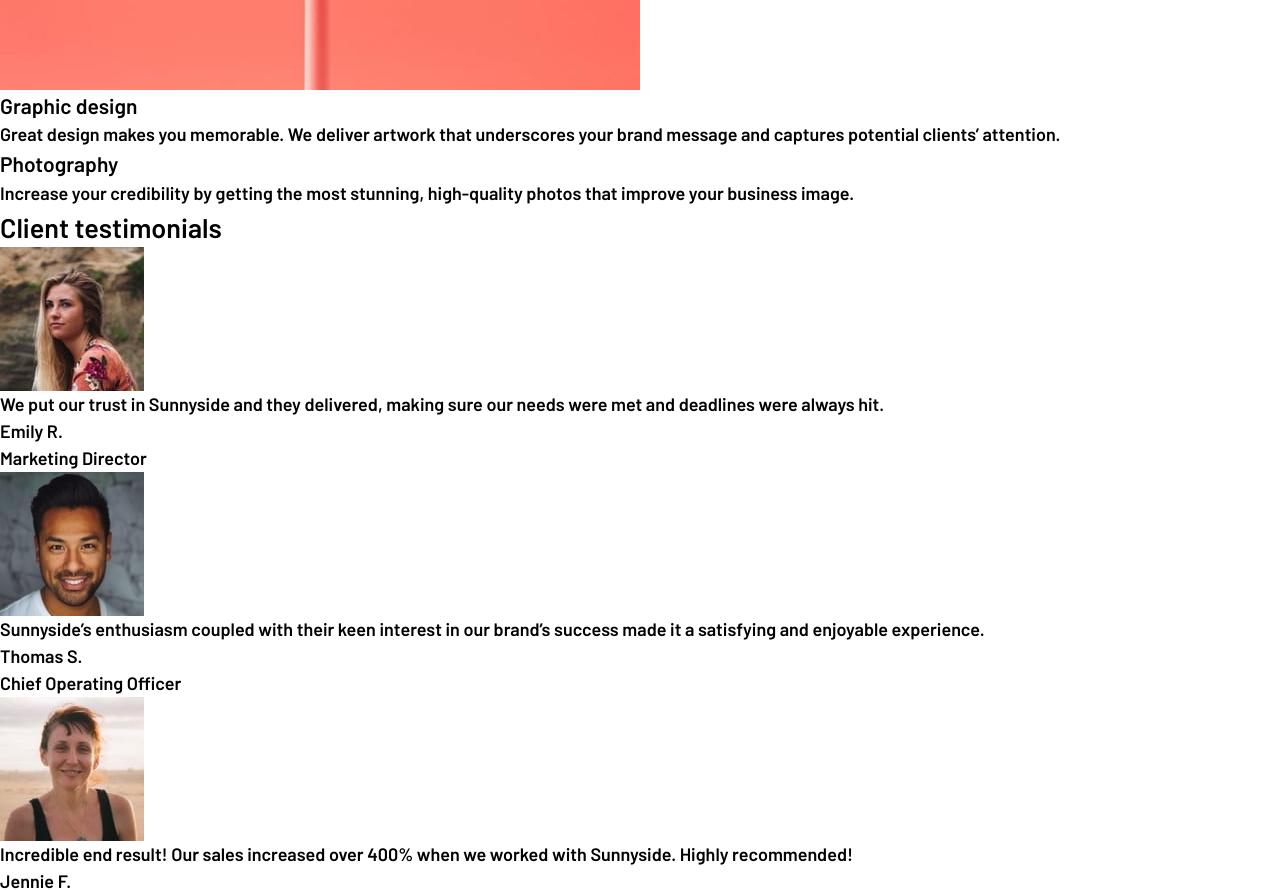
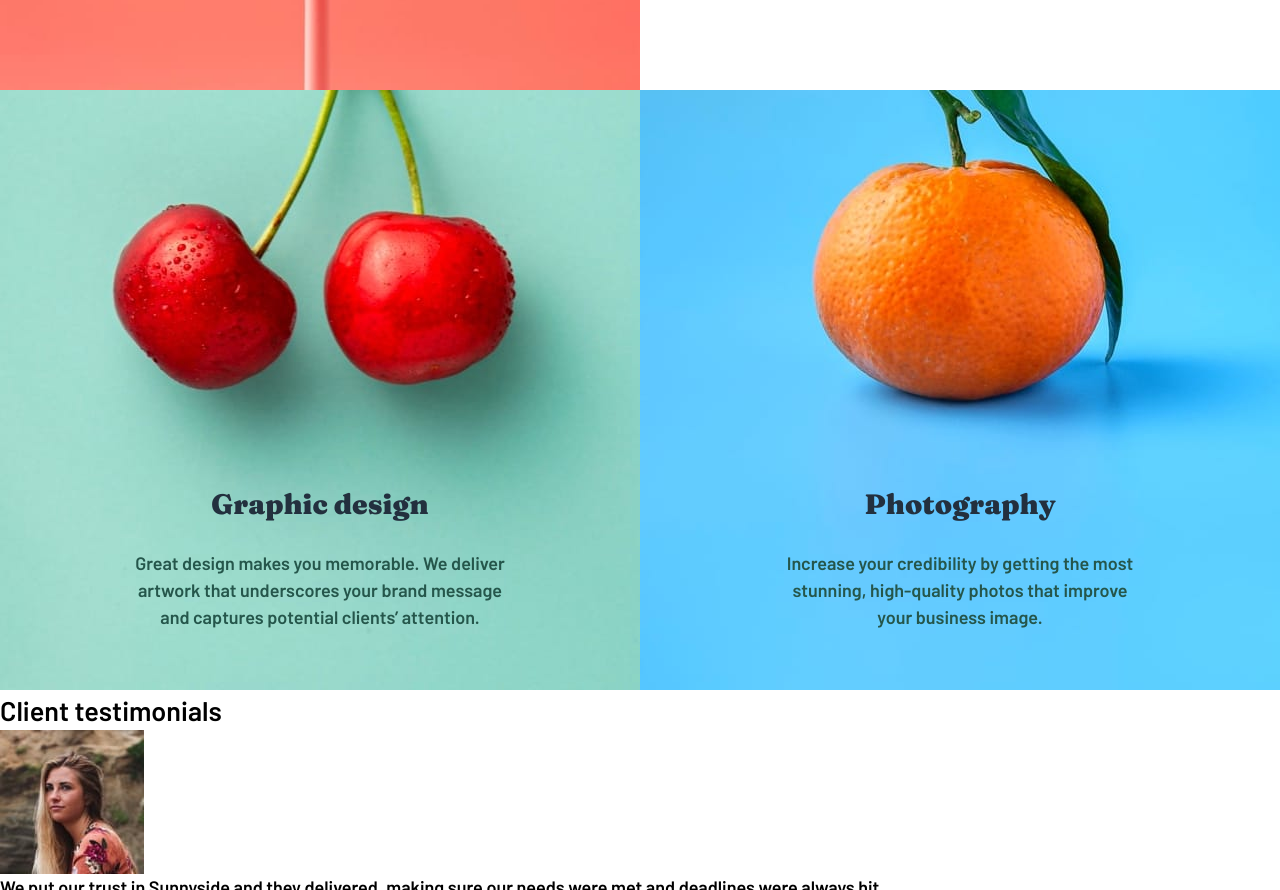
Before and after one commit to humarroquin/sunnyside-landing-page, a plain HTML site: page index.html in a window 1280 px wide. Shown: the part 1777-2667 px from the top of the page. Drawn offline with Linux system fonts and the light colour scheme.

Commit message:
added the services section

```diff
--- a/index.html
+++ b/index.html
@@ -33,7 +33,7 @@
           class="hero__arrow-img"
         />
       </section>
-      <section class="about">
+      <section class="about grid-2cols">
         <div class="about__content">
           <h2 class="heading-secondary">Transform your brand</h2>
           <p class="gray-txt">
@@ -60,21 +60,25 @@
           <a href="#">Learn more</a>
         </div>
       </section>
-      <section class="services">
-        <div class="graphic-design">
-          <h3>Graphic design</h3>
-          <p>
-            Great design makes you memorable. We deliver artwork that
-            underscores your brand message and captures potential clients’
-            attention.
-          </p>
+      <section class="services grid-2cols">
+        <div class="services__graphic-design grid-item">
+          <div class="grid-content">
+            <h3 class="services__heading heading-tertiary">Graphic design</h3>
+            <p class="services__txt">
+              Great design makes you memorable. We deliver artwork that
+              underscores your brand message and captures potential clients’
+              attention.
+            </p>
+          </div>
         </div>
-        <div class="Photography">
-          <h3>Photography</h3>
-          <p>
-            Increase your credibility by getting the most stunning, high-quality
-            photos that improve your business image.
-          </p>
+        <div class="services__photography grid-item">
+          <div class="grid-content">
+            <h3 class="services__heading heading-tertiary">Photography</h3>
+            <p class="services__txt">
+              Increase your credibility by getting the most stunning,
+              high-quality photos that improve your business image.
+            </p>
+          </div>
         </div>
       </section>
       <section class="testimonials">
--- a/styles.css
+++ b/styles.css
@@ -114,7 +114,8 @@ h6 {
 
 /* headings */
 .heading-primary,
-.heading-secondary {
+.heading-secondary,
+.heading-tertiary {
   font-family: var(--ff-headings);
   font-weight: var(--fw-900);
   line-height: 1.3;
@@ -129,6 +130,10 @@ h6 {
   font-size: clamp(2rem, 1.7448979591836735rem + 1.0884353741496597vw, 2.5rem);
 } /* 42px - 32px */
 
+.heading-tertiary {
+  font-size: 28px;
+} /* 42px - 32px */
+
 /* text */
 .gray-txt {
   color: var(--clr-blue-232);
@@ -138,6 +143,12 @@ h6 {
 /* display */
 .d-flex {
   display: flex;
+}
+
+/* Todo: refactor the grids */
+.grid-2cols {
+  display: grid;
+  grid-template-columns: repeat(2, 1fr);
 }
 
 /* PAGE STYLES */
@@ -197,11 +208,6 @@ body {
 }
 
 /* about */
-.about {
-  display: grid;
-  grid-template-columns: repeat(2, 1fr);
-}
-
 .about__content {
   max-width: 32.5rem;
   justify-self: center;
@@ -237,3 +243,39 @@ body {
   transform: translatex(-50%);
   z-index: -1;
 }
+
+/* services */
+.grid-item {
+  height: 600px;
+  display: grid;
+  align-items: end;
+  justify-content: center;
+}
+
+.grid-content {
+  width: 370px;
+  text-align: center;
+  margin-bottom: 59px;
+}
+
+.services__graphic-design {
+  background-image: url(/images/desktop/image-graphic-design.jpg);
+  background-repeat: no-repeat;
+  background-size: cover;
+  background-position: center;
+}
+
+.services__photography {
+  background-image: url(/images/desktop/image-photography.jpg);
+  background-repeat: no-repeat;
+  background-size: cover;
+  background-position: center;
+}
+
+.services__heading {
+  margin-bottom: 27px;
+}
+
+.services__txt {
+  color: var(--clr-cyan-167);
+}
```
